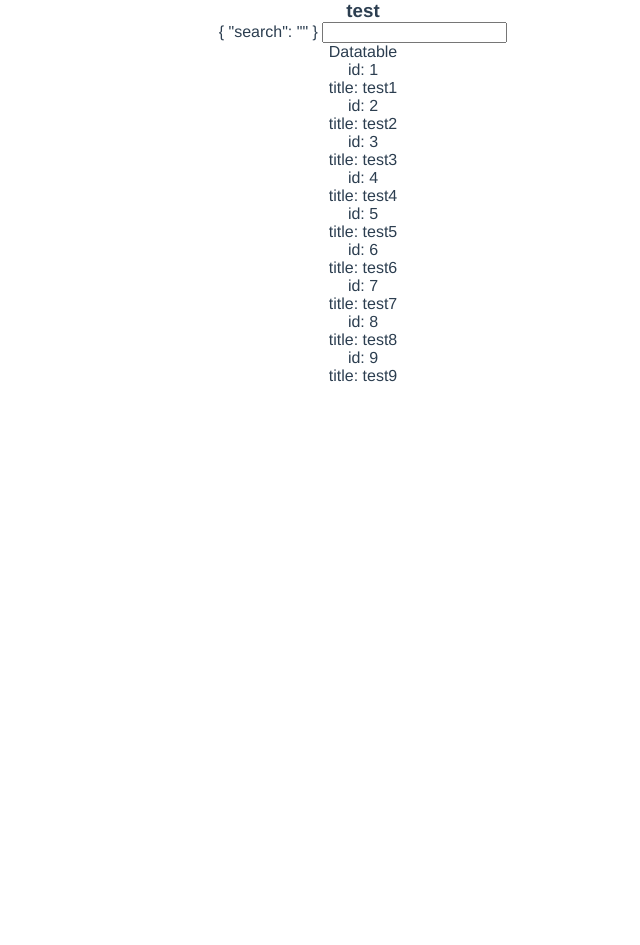
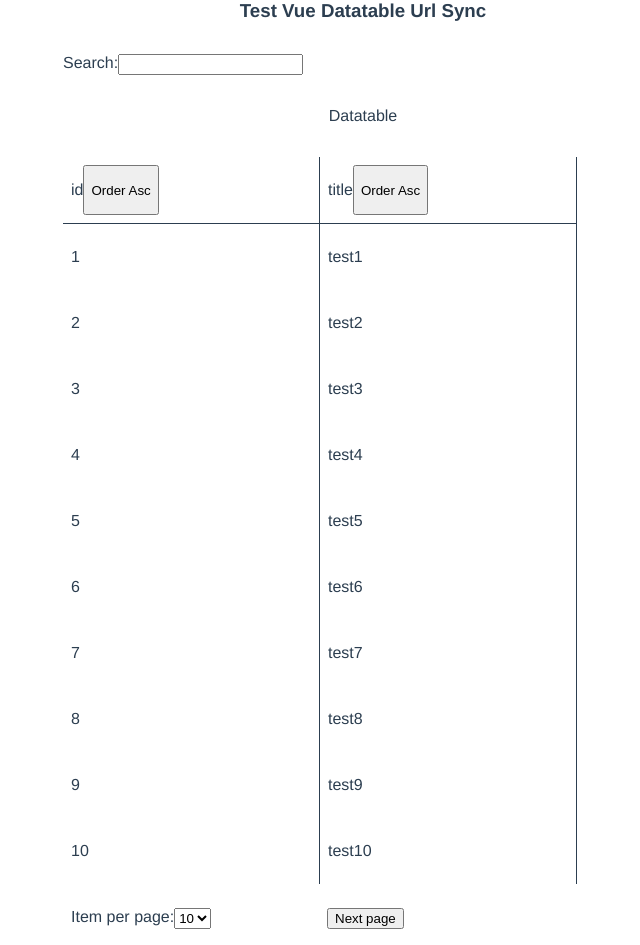
Before and after one commit to socotecio/vue-datatable-url-sync, a Vue app: page / in a window 1280 px wide. Shown: the part 60-1005 px from the top of the page, without its empty margins (277-917 px from the left). Before the commit the page ends 800 px from the top, so only its background shows below. Built offline with nearby package versions, Linux system fonts and the light colour scheme.

Commit message:
add options to simple datatable

```diff
--- a/src/App.vue
+++ b/src/App.vue
@@ -19,4 +19,33 @@ export default defineComponent({
   color: #2c3e50;
   margin-top: 60px;
 }
+
+.container {
+  width: 600px;
+  margin: auto;
+}
+.row {
+  display: flex;
+  flex-wrap: wrap;
+  flex: 1 1 auto;
+}
+.col {
+  display: flex;
+  padding: 8px;
+}
+.width-40 {
+  width: 40%;
+}
+.mt-8 {
+  margin-top: 32px;
+}
+.mt-4 {
+  margin-top: 16px;
+}
+.border-right {
+  border-right: 1px solid;
+}
+.border-bottom {
+  border-bottom: 1px solid;
+}
 </style>
--- /dev/null
+++ b/src/examples/BaseOrdering.vue
@@ -0,0 +1,59 @@
+<template>
+  <button @click="emitOrdering">{{buttonText}}</button>
+</template>
+
+<script>
+export default {
+  name: "BaseOrdering",
+  props: {
+    value: {
+      type: Array,
+      required: true
+    },
+    field: {
+      type: String,
+      reaquired: true
+    },
+  },
+  data() {
+    return {};
+  },
+  computed: {
+    valueField() {
+      if (this.value[0] && this.value[0].startsWith("-")) {
+        return this.value[0].substring(1);
+      }
+      return this.value[0];
+    },
+    isDesc() {
+      return this.valueField === this.field && this.value[0].startsWith("-");
+    },
+    isAsc() {
+      return this.valueField === this.field && !this.value[0].startsWith("-");
+    },
+    isEmptyString() {
+      return this.valueField !== this.field;
+    },
+    buttonText() {
+      if (this.isEmptyString) {
+        return "Order Asc"
+      } else if (this.isAsc) {
+        return "Order Desc"
+      }
+      return "Cancel Order"
+    }
+  },
+  methods: {
+    emitOrdering() {
+      let emitValue = [];
+      if (this.isEmptyString) {
+        emitValue = [this.field];
+      } else if (this.isAsc) {
+        emitValue = [`-${this.field}`];
+      }
+      // if IsAsc return null so okay
+      return this.$emit("input", emitValue);
+    }
+  }
+};
+</script>
--- a/src/examples/HelloWorld.vue
+++ b/src/examples/HelloWorld.vue
@@ -1,13 +1,14 @@
 <template>
-  <div class="hello">
+  <div class="container">
     <h1>{{ msg }}</h1>
-    <h3>test</h3>
+    <h3>Test Vue Datatable Url Sync</h3>
 
-    {{form}}
+    <div class="row mt-8">
+      <label for="search">Search: </label>
+      <input id="search" v-model="form.search" />
+    </div>
 
-    <input v-model="form.search" />
-
-    <SimpleDatatable :items="items" />
+    <SimpleDatatable v-model:options="options" :items="items" :headers="['id', 'title']" />
 
   </div>
 </template>
@@ -30,11 +31,15 @@ export default defineComponent({
     const form = ref({
       search: ""
     })
-    const options = ref({})
+    const options = ref({
+        page: 1,
+        page_size: 10,
+        ordering: []
+    })
     const items = ref<any>([])
 
     const fetchDatas = (queryParams: string, queryAsObject: Object) => {
-      console.log("icicci", queryParams, queryAsObject)
+      console.log("to remove after", queryParams, queryAsObject)
       items.value = fakeData
     }
 
@@ -42,6 +47,7 @@ export default defineComponent({
 
     return {
       form,
+      options,
       items
     }
   }
--- a/src/examples/SimpleDatatable.vue
+++ b/src/examples/SimpleDatatable.vue
@@ -1,32 +1,91 @@
 <template>
-  <div>
-    Datatable
-  </div>
-  <div>
-    <div v-for="item in items" :key="item[itemKey]">
-      <div v-for="(value, key) in item" :key="key">
-        {{key}}: {{value}}
+  <div class="container">
+    <div class="mt-8">
+      Datatable
+    </div>
+    <div class="mt-8 row">
+      <div v-for="header in headers" :key="header" class="col width-40 border-right border-bottom">
+        <p>{{header}}</p>
+        <BaseOrdering :field="header" :value="options.ordering" @input="emitOptions('ordering', $event)" />
+      </div>
+    </div>
+    <div v-for="item in currentItems" :key="item[itemKey]" class="row">
+      <div v-for="(value, key) in item" :key="key" class="col width-40 border-right">
+        <p>{{value}}</p>
+      </div>
+    </div>
+    <div class="mt-4 row">
+      <div class="col width-40">
+        <label>Item per page: </label>
+        <select :modelValue="options.page_size" @change="emitOptions('page_size', parseInt($event.target.value))">
+          <option v-for="itemNumber in [5, 10, 20]" :key="itemNumber" :selected="options.page_size === itemNumber" :value="itemNumber">{{itemNumber}}</option>
+        </select>
+      </div>
+
+      <div class="col width-40">
+        <button v-if="options.page > 1" @click="emitOptions('page', options.page-1)">Prev. page</button>
+        <button v-if="lastVisibleIndex < items.length" @click="emitOptions('page', options.page+1)">Next page</button>
       </div>
     </div>
   </div>
 </template>
 
 <script>
+import BaseOrdering from "./BaseOrdering";
+
 export default {
   name: "SimpleDatatable",
+  components: {
+    BaseOrdering
+  },
   props: {
     items: {
+      type: Array,
+      default: () => []
+    },
+    headers: {
       type: Array,
       default: () => []
     },
     itemKey: {
       type: String,
       default: "id"
+    },
+    options: {
+      type: Object,
+      default: () => ({
+        page: 1,
+        page_size: 10,
+        ordering: []
+      })
+    }
+  },
+  computed: {
+    firstVisibleIndex() {
+      return ((this.options.page ?? 1) - 1) * this.options.page_size ?? 10;
+    },
+    lastVisibleIndex() {
+      return (this.options.page ?? 1) * this.options.page_size ?? 10;
+    },
+    currentItems() {
+      console.log(this.firstVisibleIndex, this.lastVisibleIndex)
+      if(this.lastVisibleIndex > this.items.length) {
+        return this.items.slice(this.firstVisibleIndex)
+      }
+      return this.items.slice(this.firstVisibleIndex, this.lastVisibleIndex)
+    }
+  },
+  methods: {
+    emitOptions(optionKey, value) {
+      const newOptions = {
+        ...this.options,
+        [optionKey]: value
+      }
+      this.$emit("update:options", newOptions)
     }
   }
 }
 </script>
 
 <style>
-
 </style>
--- a/src/examples/data.js
+++ b/src/examples/data.js
@@ -35,4 +35,20 @@ export default [
     id: "9",
     title: "test9"
   },
+  {
+    id: "10",
+    title: "test10"
+  },
+  {
+    id: "11",
+    title: "test11"
+  },
+  {
+    id: "12",
+    title: "test12"
+  },
+  {
+    id: "13",
+    title: "test13"
+  },
 ]
--- a/src/lib-components/useDatatableUrlSync.ts
+++ b/src/lib-components/useDatatableUrlSync.ts
@@ -9,7 +9,7 @@ import {
 import cloneDeep from "lodash.clonedeep";
 import isEqual from "lodash.isequal";
 
-import { ref, watch } from 'vue'
+import { ref, watch, nextTick } from 'vue'
 import { useRoute, useRouter } from 'vue-router'
 import {GenericDictionnary, VDUSConfiguration} from "./utils/VDUSTypes"
 
@@ -18,7 +18,7 @@ DOC here on params and return value
 */
 export default function useDatatableUrlSync(form: GenericDictionnary, fetchDatas: Function, options: GenericDictionnary, formSchema?: GenericDictionnary, initializeForm?: Function, configurations?:VDUSConfiguration) {
 
-  // Set configurations
+  // ----------------------------- DEFAULTING PARAMS ------------------------------
   configurations = {
     // use a prefix to differentiate possible same name if two component use the same mixin
     prefix: "",
@@ -30,8 +30,14 @@ export default function useDatatableUrlSync(form: GenericDictionnary, fetchDatas
     extraQueryParams: {},
     ...configurations || {}
   }
+  formSchema = {
+    page: { type: "integer", default: 1 },
+    page_size: { type: "integer", default: 10 },
+    ordering: { type: "arrayString", default: [] },
+    ...formSchema
+  }
 
-  // data
+  // ----------------------------- DATA ------------------------------
   const route = useRoute();
   const router = useRouter()
 
@@ -49,9 +55,15 @@ export default function useDatatableUrlSync(form: GenericDictionnary, fetchDatas
     localQuery = triggerSearchIfNeeded(isFilter, getDatas);
   }, configurations?.debounceTime || 0);
 
-
+  // ----------------------------- WATCH ------------------------------
   watch(form, () => {
     debounceSearch(true);
+  }, { deep: true })
+
+  watch(options, () => {
+    nextTick(() => {
+      localQuery = triggerSearchIfNeeded(false, getDatas);
+    });
   }, { deep: true })
 
 
--- a/src/lib-components/utils/listPaginatedTools.ts
+++ b/src/lib-components/utils/listPaginatedTools.ts
@@ -91,8 +91,10 @@ function readFormAndOptionsFromLocalQuery(
   schema?: GenericDictionnary,
   removedParam: Array<string> = []
 ): {newOptions: GenericDictionnary, newForm: GenericDictionnary} {
+
   let newOptions: GenericDictionnary = {};
   let newForm: GenericDictionnary = {};
+
   for (let param in query) {
     if (typeof form[param] !== "undefined") {
       newForm[param] = convertParamIfTypeInSchema(query, param, schema);
```
